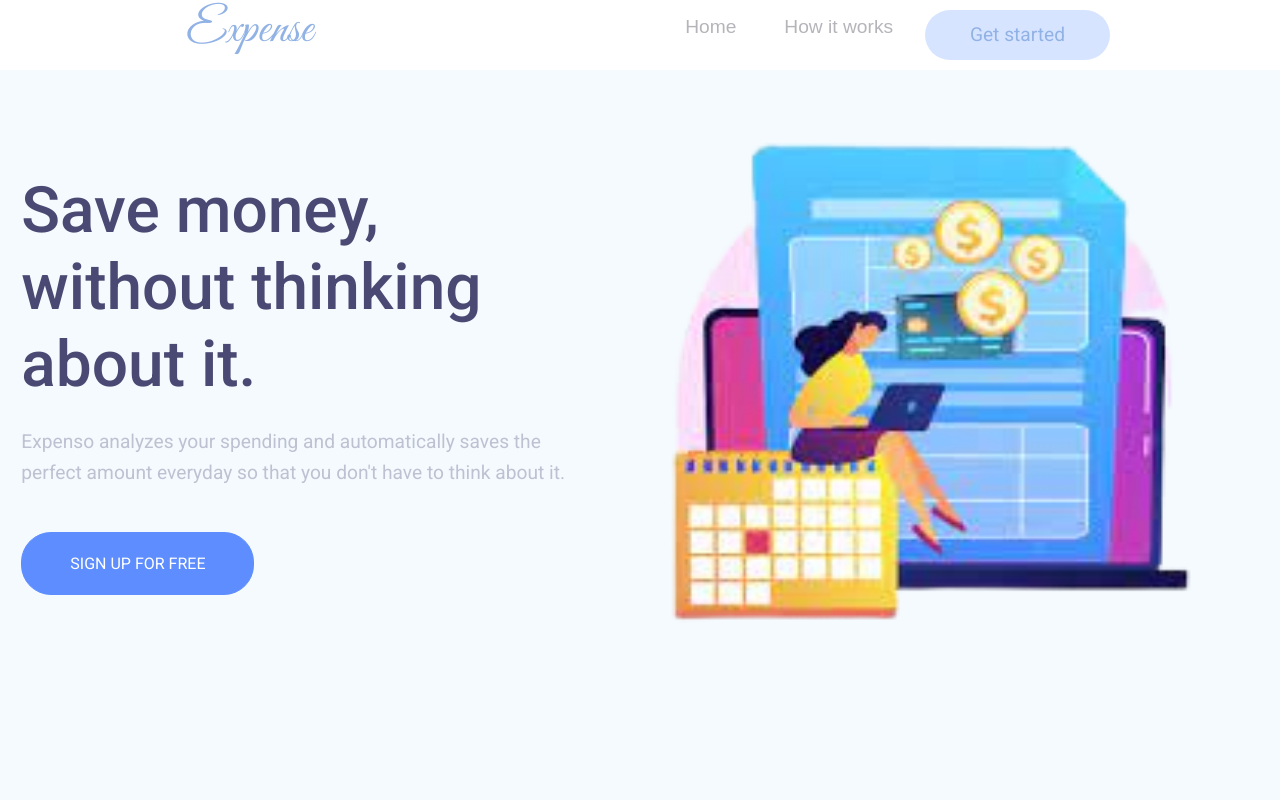
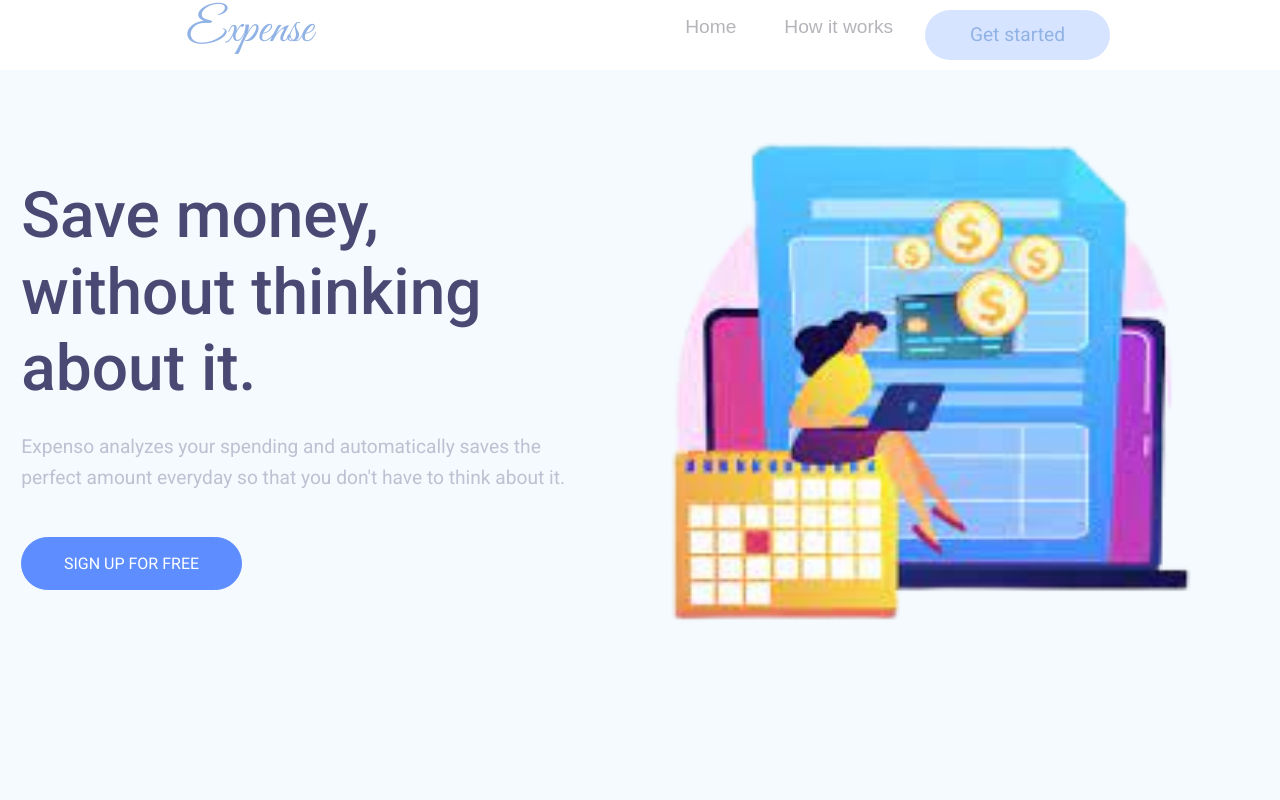
Before and after one commit to Esiyankey/Expense-Tracker, a React (Vite) app: page / in a window 1280 px wide. Shown: the top 800 px of the page. Built offline with nearby package versions, Linux system fonts and the light colour scheme; a web font is replaced by a local one.

Commit message:
changes made

```diff
--- a/src/components/Landing.jsx
+++ b/src/components/Landing.jsx
@@ -29,7 +29,7 @@ export const Landing = ({ showLinks }) => {
               Expenso analyzes your spending and automatically saves the perfect
               amount everyday so that you don't have to think about it.
             </p>
-            <button className="button">SIGN UP FOR FREE</button>
+            <button className="free-button">SIGN UP FOR FREE</button>
           </div>
           <div className="image" data-aos="fade-left">
             <img src={image} alt="a dummy image here" />
--- a/src/styles/landingpage.css
+++ b/src/styles/landingpage.css
@@ -30,8 +30,8 @@ p {
 .text {
   max-width: 35rem;
 }
-.button {
-  padding: 1.1rem 3rem;
+.free-button {
+  padding: 0.8rem 2.6rem;
   border-radius: 30px;
   background-color: #5d8dfe;
   color: white;
```
